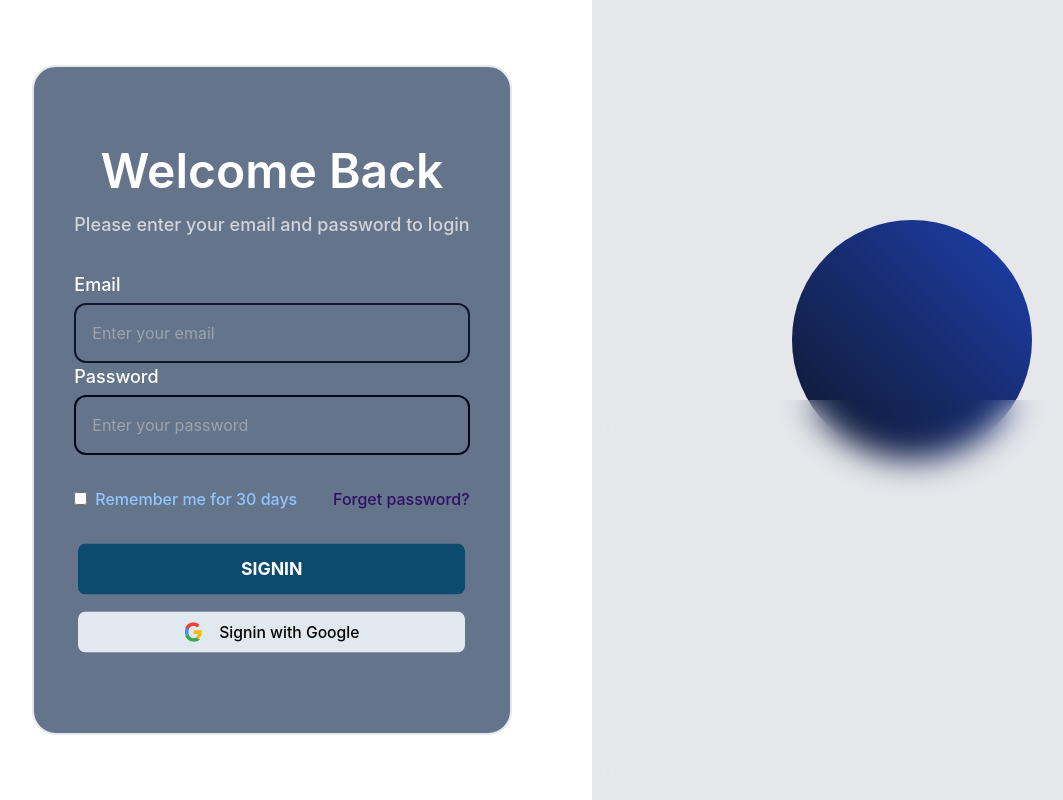
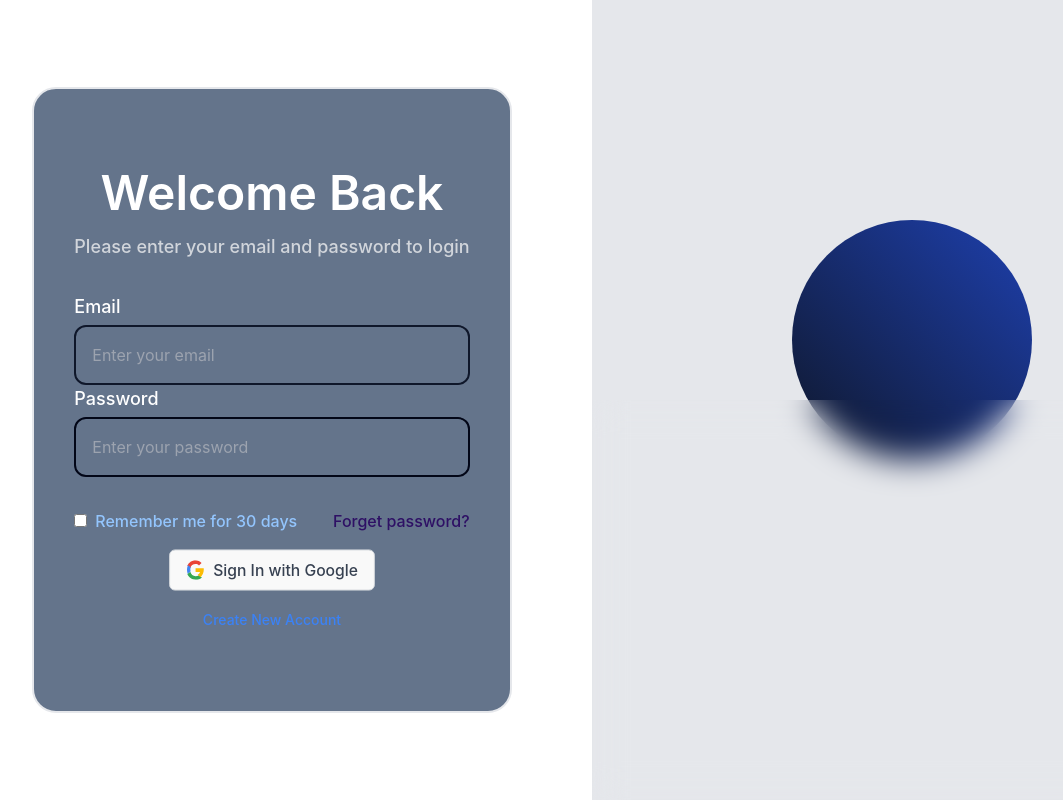
Before and after one commit to kaneloramokhele/React-LoginTailwind, a React (Vite) app: page / in a window 1280 px wide. Shown: the whole page, without its empty margins (48-1111 px from the left). Built offline with nearby package versions, Linux system fonts and the light colour scheme.

Commit message:
Added  the create new account link

```diff
--- a/src/pages/Form.jsx
+++ b/src/pages/Form.jsx
@@ -42,13 +42,33 @@ export default function Form() {
           </Link>
         </div>
 
-        <div className="mt-8 flex flex-col gap-y-4">
+        {/* <div className="mt-8 flex flex-col gap-y-4">
           <button className="bg-sky-900 text-white text-lg font-bold uppercase">Signin</button>
           <button className="flex items-center justify-center gap-2 space-x-2 px-4 py-2 bg-slate-200 text-black font-medium rounded-lg hover:bg-blue-700 transition">
             <img src={GoogleLogo} alt="Google Logo" className="w-5 h-5" />
             <span>Signin with Google</span>
           </button>
-        </div>
+        </div> */}
+
+        <div className="mt-4 flex items-center justify-center">
+            <button
+              type="button"
+              className="flex items-center gap-2 border border-gray-300 px-4 py-2 rounded-md text-gray-700 hover:bg-gray-100 transition duration-150"
+            >
+              <img src={GoogleLogo} alt="Google logo" className="h-5 w-5" />
+              Sign In with Google
+            </button>
+          </div>
+
+          <div className="mt-4 text-center">
+            <Link
+              to="/register"
+              className="text-sm text-blue-500 hover:underline"
+            >
+              Create New Account
+            </Link>
+          </div>
+
       </div>
     </div>
   );
```
